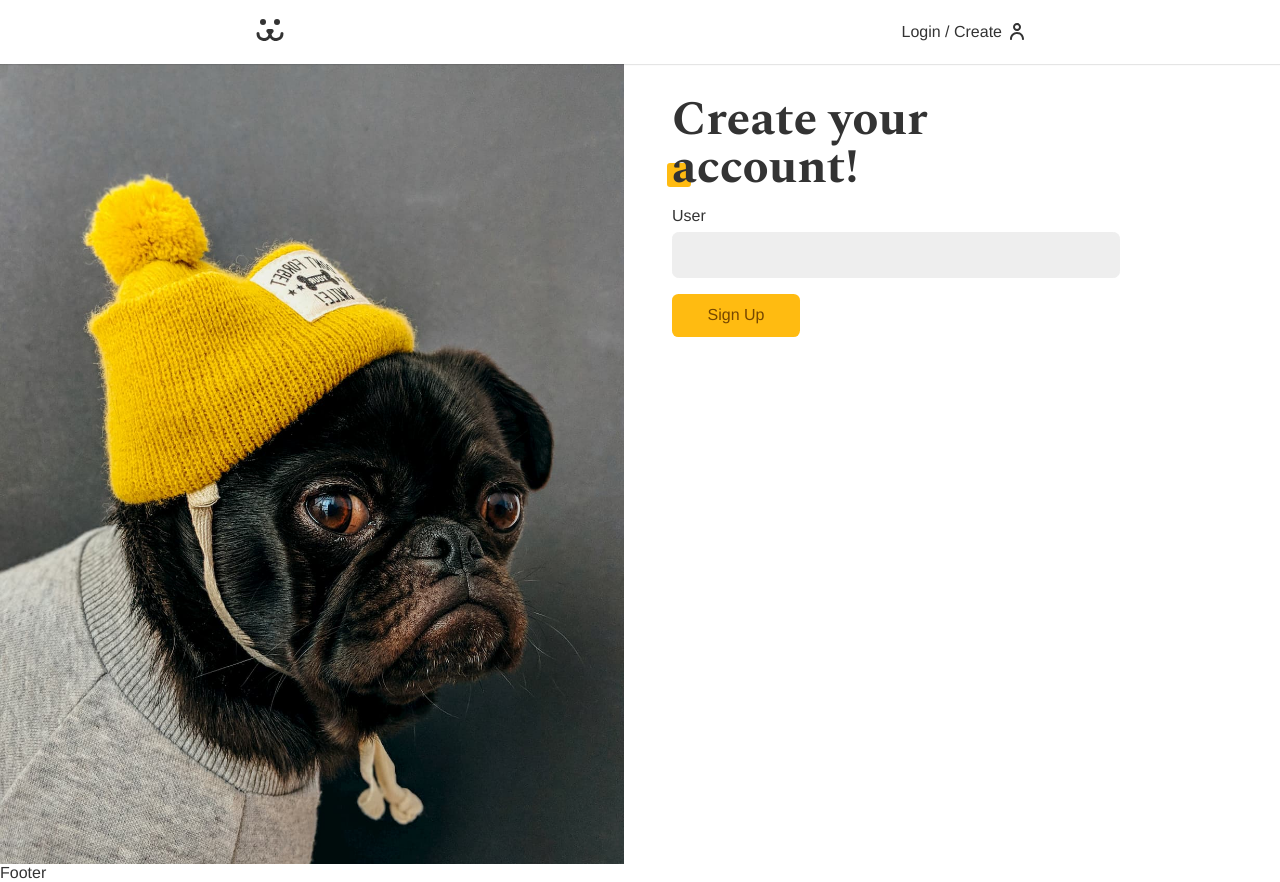
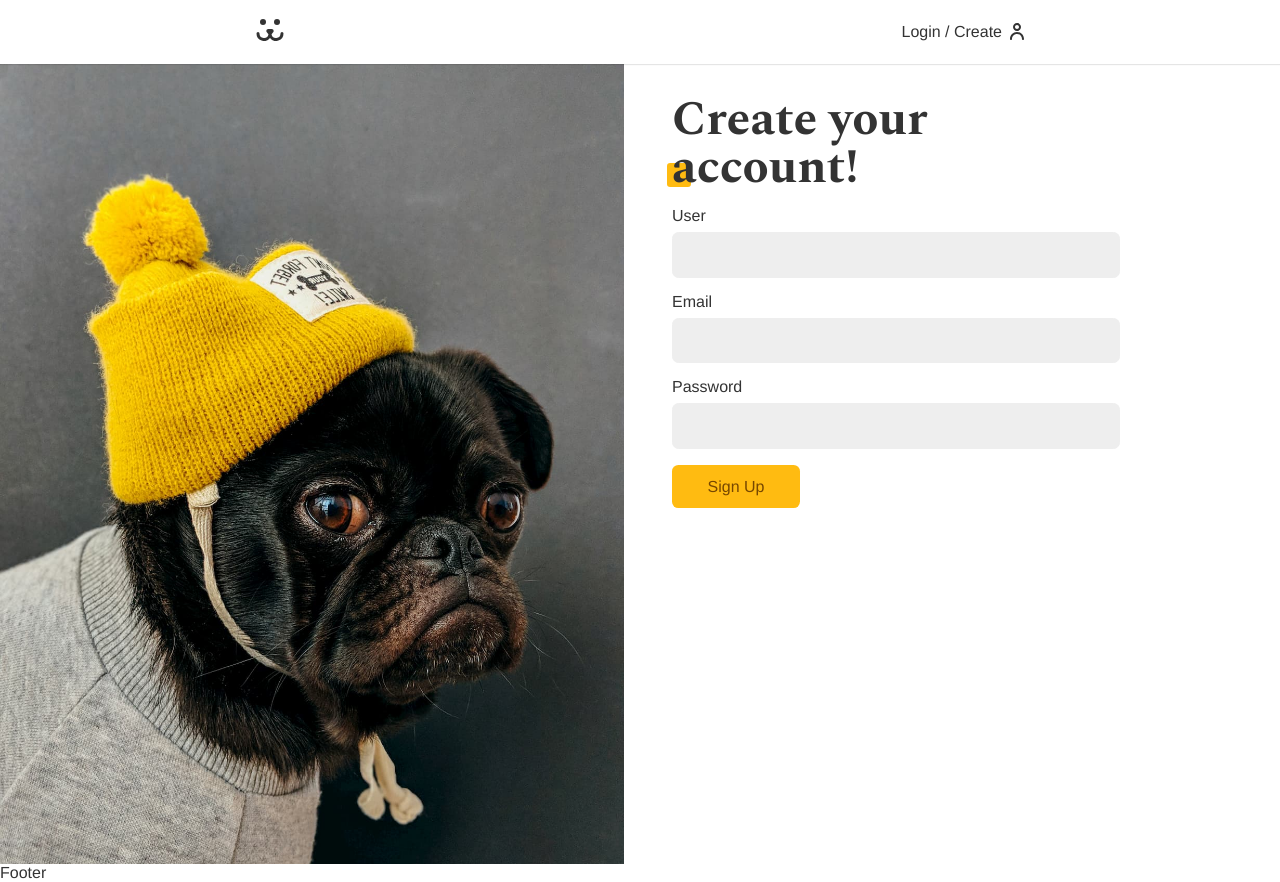
Before and after one commit to lauz1n/dogs-social, a React (Create React App) app: page /login/create in a window 1280 px wide. Built offline with nearby package versions, Linux system fonts and the light colour scheme.

Commit message:
Login create page

```diff
--- a/src/api.js
+++ b/src/api.js
@@ -36,3 +36,16 @@ export function USER_GET(token) {
     },
   }
 }
+
+export function USER_POST(body) {
+  return {
+    url: API_URL + "/api/user",
+    options: {
+      method: "POST",
+      headers: {
+        "Content-Type": "application/json",
+      },
+      body: JSON.stringify(body),
+    },
+  }
+}
--- a/src/components/Login/LoginCreate.jsx
+++ b/src/components/Login/LoginCreate.jsx
@@ -1,20 +1,35 @@
-import React from "react"
+import React, { useContext } from "react"
 import Input from "../FormComponents/Inputs/Input"
 import Button from "../FormComponents/Button/Button"
 import useForm from "../Hooks/useForm"
+import { USER_POST } from "../../api"
+import { UserContext } from "../../UserContext"
 
 const LoginCreate = () => {
   const username = useForm()
+  const email = useForm("email")
+  const password = useForm()
+  const { userLogin } = useContext(UserContext)
 
-  function handleSubmit(event) {
+  async function handleSubmit(event) {
     event.preventDefault()
+
+    const { url, options } = USER_POST({
+      username: username.value,
+      email: email.value,
+      password: password.value,
+    })
+    const res = await fetch(url, options)
+    if (res.ok) userLogin(username.value, password.value)
   }
 
   return (
     <section className="animateLeft">
       <h1 className="title">Create your account!</h1>
       <form onSubmit={handleSubmit}>
-        <Input label="User" type="text" name="username" />
+        <Input label="User" type="text" name="username" {...username} />
+        <Input label="Email" type="text" name="email" {...email} />
+        <Input label="Password" type="password" name="password" {...password} />
         <Button>Sign Up</Button>
       </form>
     </section>
```
